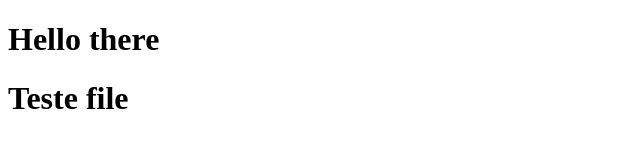
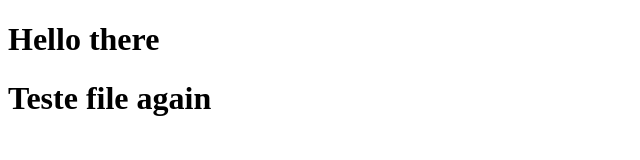
Before and after one commit to abransoft/gitProject, a plain HTML site: page index.html in a window 1280 px wide. Shown: the whole page, without its empty margins (0-640 px from the left). Drawn offline with Linux system fonts and the light colour scheme.

Commit message:
Commit from author2

```diff
--- a/index.html
+++ b/index.html
@@ -9,7 +9,7 @@
 
 <body>
     <h1>Hello there</h1>
-    <h1>Teste file</h1>
+    <h1>Teste file again</h1>
 </body>
 
 </html>
```
